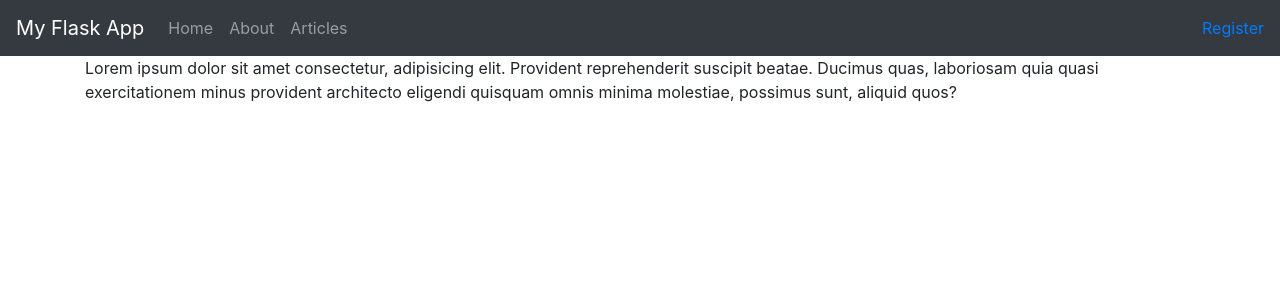
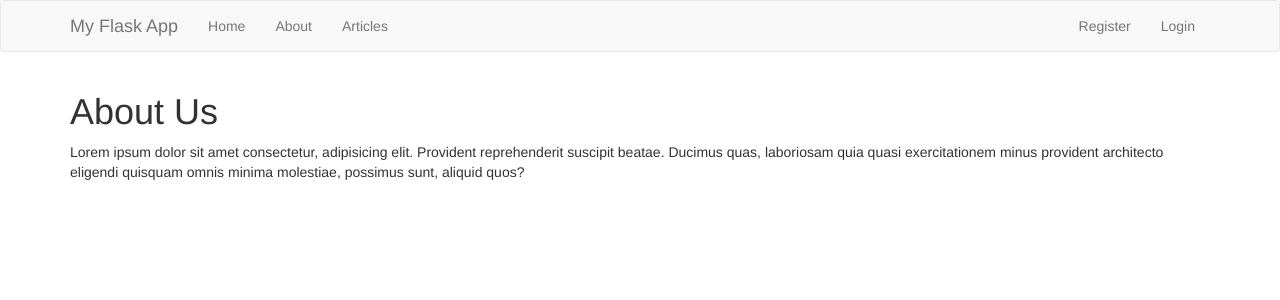
Before and after one commit to Xelepam/Python_Flask_App, a Flask app: page /about in a window 1280 px wide. Shown: the top 300 px of the page. Run offline with Flask 2, Linux system fonts and the light colour scheme; some libraries are stand-ins or nearby versions.

Commit message:
set up user login and dashboard

```diff
--- a/app.py
+++ b/app.py
@@ -1,8 +1,9 @@
-from flask import Flask, render_template, flash, redirect, url_for, session, logging, request
+from flask import Flask, render_template, flash, redirect, url_for, session, request, logging
 from data import Articles
 from flask_mysqldb import MySQL
 from wtforms import Form, StringField, TextAreaField, PasswordField, validators
 from passlib.hash import sha256_crypt
+from functools import wraps
 
 app = Flask(__name__)
 
@@ -18,22 +19,27 @@ mysql = MySQL(app)
 
 Articles = Articles()
 
+# Index
 @app.route('/')
 def index():
     return render_template('home.html')
 
+# About
 @app.route('/about')
 def about():
     return render_template('about.html')
 
+# Articles
 @app.route('/articles')
 def articles():
     return render_template('articles.html', articles = Articles)
 
+# Single article
 @app.route('/article/<string:id>/')
 def article(id):
     return render_template('article.html', id = id)
 
+# Register form class
 class RegisterForm(Form):
     name = StringField('Name', [validators.Length(min = 1, max = 50)])
     username = StringField('Username', [validators.Length(min = 4, max = 25)])
@@ -44,6 +50,7 @@ class RegisterForm(Form):
     ])
     confirm = PasswordField('Confirm Password')
 
+# User register
 @app.route('/register', methods = ['GET', 'POST'])
 def register():
     form = RegisterForm(request.form)
@@ -65,11 +72,74 @@ def register():
         # Close the connection
         cur.close()
 
-        flash('You are now registered and can log in!', 'Success')
+        flash('You are now registered and can log in!', 'success')
 
         return redirect(url_for('login'))
     return render_template('register.html', form = form)
 
+# User login
+@app.route('/login', methods = ['GET', 'POST'])
+def login():
+    if request.method == 'POST':
+        # Get form fields
+        username = request.form['username']
+        password_candidate = request.form['password']
+
+        # Create cursor
+        cur = mysql.connection.cursor()
+
+        # Get user by username
+        result = cur.execute("SELECT * FROM users WHERE username = %s", [username])
+
+        if result > 0:
+            # Get stored hash
+            data = cur.fetchone()
+            password = data['password']
+
+            # Compare passwords
+            if sha256_crypt.verify(password_candidate, password):
+                # Passed
+                session['logged_in'] = True
+                session['username'] = username
+
+                flash('You are now logged in', 'success')
+                return redirect(url_for('dashboard'))
+            else:
+                error = 'Invalid login'
+                return render_template('login.html', error = error)
+            # Close connection
+            cur.close()
+
+        else:
+            error = 'Username not found'
+            return render_template('login.html', error = error)
+
+    return render_template('login.html')
+
+# Check if user logged in
+def is_logged_in(f):
+    @wraps(f)
+    def wrap(*args, **kwargs):
+        if 'logged_in' in session:
+            return f(*args, **kwargs)
+        else:
+            flash('Unauthorized, please login', 'danger')
+            return redirect(url_for('login'))
+    return wrap
+
+# User logout
+@app.route('/logout')
+def logout():
+    session.clear()
+    flash('You are now logged out', 'success')
+    return redirect(url_for('login'))
+
+# Dashboard
+@app.route('/dashboard')
+@is_logged_in
+def dashboard():
+    return render_template('dashboard.html')
+
 if __name__ == '__main__':
     app.secret_key = 'some_secret'
     app.run(debug = True)
--- /dev/null
+++ b/templates/dashboard.html
@@ -0,0 +1,5 @@
+{% extends 'layout.html' %}
+
+{% block body %}
+    <h1>Dashboard <small>Welcome {{session.username}}</small></h1>
+{% endblock %}
--- a/templates/includes/_messages.html
+++ b/templates/includes/_messages.html
@@ -1,7 +1,15 @@
 {% with messages = get_flashed_messages(with_categories = true) %}
     {% if messages %}
         {% for category, message in messages %}
-            <div class="alert alert-{{ category }}">{{ message}}</div>
+            <div class="alert alert-{{ category }}">{{ message }}</div>
         {% endfor %}
     {% endif %}
 {% endwith %}
+
+{% if error %}
+    <div class="alert alert-danger">{{error}}</div>
+{% endif %}
+
+{% if msg %}
+    <div class="alert alert-success">{{msg}}</div>
+{% endif %}
--- a/templates/includes/_navbar.html
+++ b/templates/includes/_navbar.html
@@ -1,36 +1,30 @@
-<nav class="navbar navbar-expand-md navbar-dark bg-dark fixed-top">
-        <a class="navbar-brand" href="#">My Flask App</a>
-        <button class="navbar-toggler" type="button" data-toggle="collapse" data-target="#navbarsExampleDefault" aria-controls="navbarsExampleDefault" aria-expanded="false" aria-label="Toggle navigation">
-          <span class="navbar-toggler-icon"></span>
-        </button>
+      <nav class="navbar navbar-default">
+          <div class="container">
+            <div class="navbar-header">
+              <button type="button" class="navbar-toggle collapsed" data-toggle="collapse" data-target="#navbar" aria-expanded="false" aria-controls="navbar">
+                <span class="sr-only">Toggle navigation</span>
+                <span class="icon-bar"></span>
+                <span class="icon-bar"></span>
+                <span class="icon-bar"></span>
+              </button>
+              <a class="navbar-brand" href="#">My Flask App</a>
+            </div>
+            <div id="navbar" class="collapse navbar-collapse">
+              <ul class="nav navbar-nav">
+                <li><a href="/">Home</a></li>
+                <li><a href="/about">About</a></li>
+                <li><a href="/articles">Articles</a></li>
+              </ul>
 
-        <div class="collapse navbar-collapse" id="navbarsExampleDefault">
-          <ul class="navbar-nav mr-auto">
-            <li class="nav-item">
-              <a class="nav-link" href="/">Home<span class="sr-only">(current)</span></a>
-            </li>
-            <li class="nav-item">
-              <a class="nav-link" href="/about">About</a>
-            </li>
-            <li class="nav-item">
-              <a class="nav-link" href="/articles">Articles</a>
-            </li>
-            <!-- <li class="nav-item dropdown">
-              <a class="nav-link dropdown-toggle" href="https://example.com" id="dropdown01" data-toggle="dropdown" aria-haspopup="true" aria-expanded="false">Dropdown</a>
-              <div class="dropdown-menu" aria-labelledby="dropdown01">
-                <a class="dropdown-item" href="#">Action</a>
-                <a class="dropdown-item" href="#">Another action</a>
-                <a class="dropdown-item" href="#">Something else here</a>
-              </div>
-            </li> -->
-          </ul>
-          <ul class="nav navbar-nav navbar-right">
-            <li><a href="/register">Register</a></li>
-
-          </ul>
-         <!-- <form class="form-inline my-2 my-lg-0">
-            <input class="form-control mr-sm-2" type="text" placeholder="Search" aria-label="Search">
-            <button class="btn btn-outline-success my-2 my-sm-0" type="submit">Search</button>
-          </form> -->
-        </div>
-      </nav>
+              <ul class="nav navbar-nav navbar-right">
+                  {% if session.logged_in %}
+                    <li><a href="/dashboard">Dashboard</a></li>
+                    <li><a href="/logout">Logout</a></li>
+                  {% else %}
+                    <li><a href="/register">Register</a></li>
+                    <li><a href="/login">Login</a></li>
+                  {% endif %}
+              </ul>
+            </div>
+          </div>
+        </nav>
--- a/templates/layout.html
+++ b/templates/layout.html
@@ -3,7 +3,7 @@
     <head>
         <meta charset="utf-8">
         <title>My Flask App</title>
-        <link rel="stylesheet" href="https://stackpath.bootstrapcdn.com/bootstrap/4.1.3/css/bootstrap.min.css">
+        <link rel="stylesheet" href="https://maxcdn.bootstrapcdn.com/bootstrap/3.3.7/css/bootstrap.min.css">
     </head>
     <body>
         {% include 'includes/_navbar.html' %}
@@ -11,6 +11,6 @@
             {% include 'includes/_messages.html' %}
             {% block body %}{% endblock %}
          </div>
-        <script src="https://stackpath.bootstrapcdn.com/bootstrap/4.1.3/js/bootstrap.min.js"></script>
+        <script src="https://maxcdn.bootstrapcdn.com/bootstrap/3.3.7/js/bootstrap.min.js"></script>
     </body>
 </html>
```
Also changed, not shown: templates/login.html (added, +16 -0 lines).
